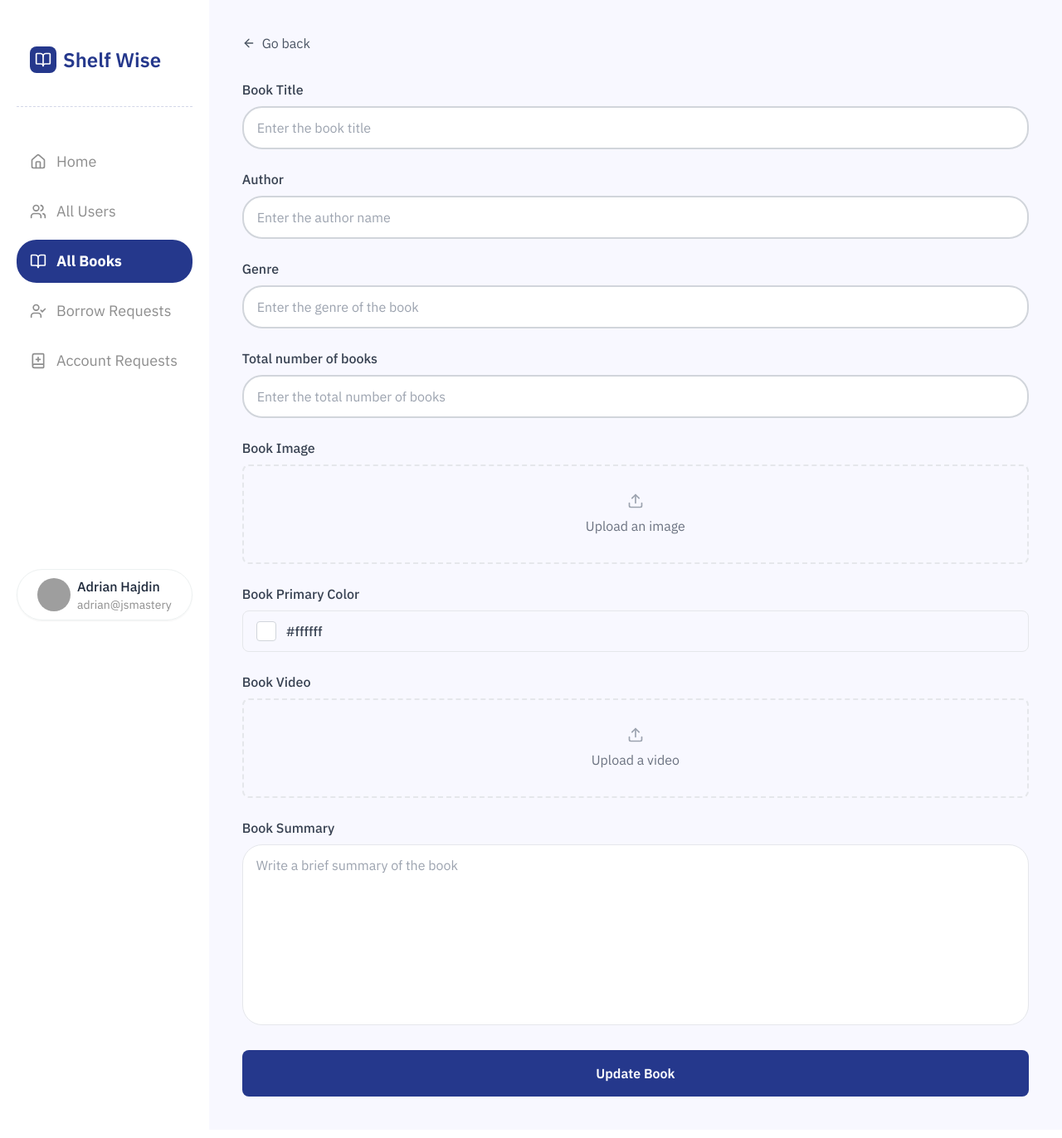
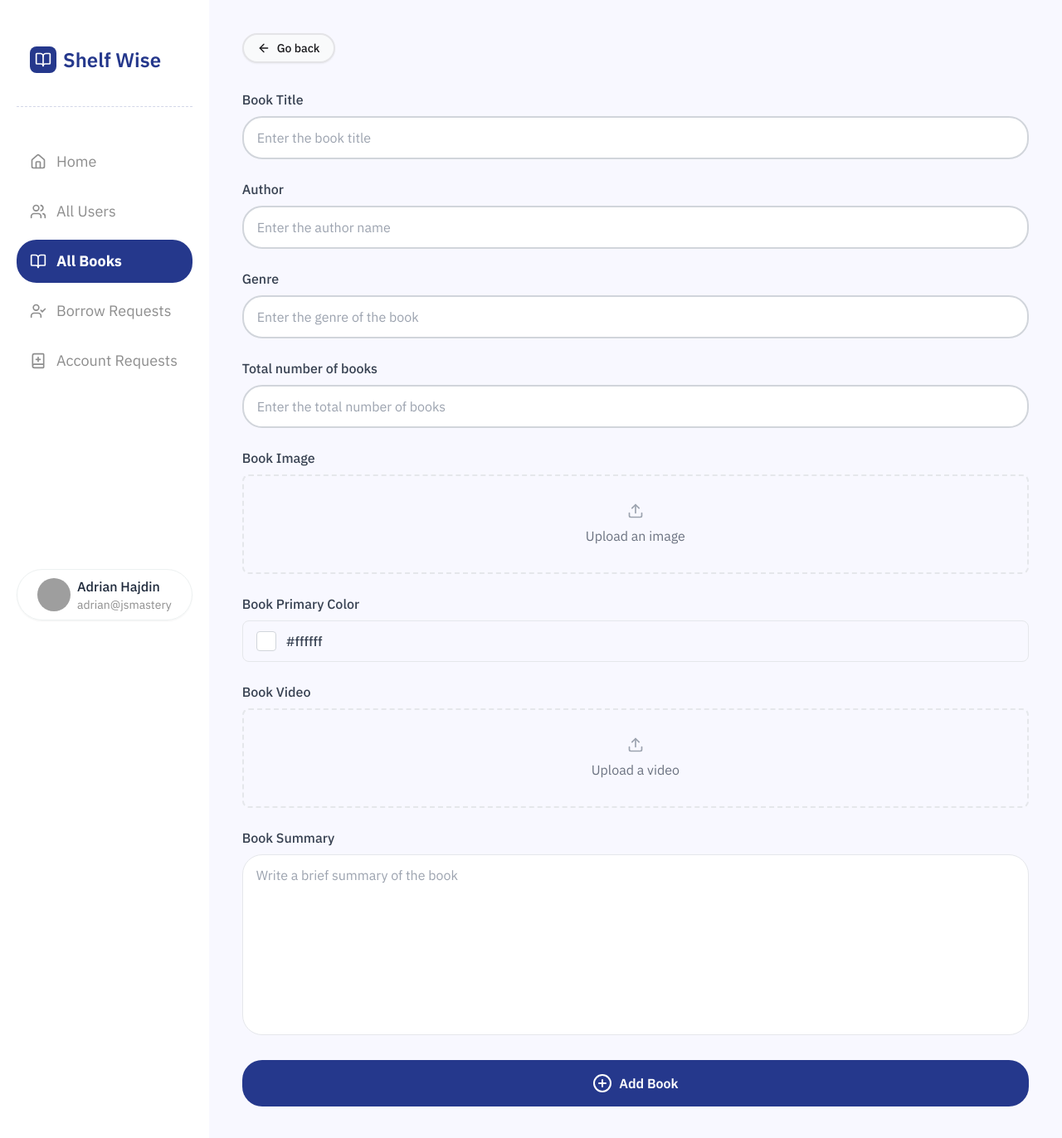
Before and after one commit to Euphoric-Coder/ShelfWise---College-Library-Management-System, a Next.js app: page /admin/all-books/add-book in a window 1280 px wide. Shown: the whole page at 83% size. Built offline with nearby package versions, Linux system fonts and the light colour scheme; no server answers; grey boxes are pictures that could not be loaded.

Commit message:
Update button aesthetics

```diff
--- a/components/Admin/AllBookPage.jsx
+++ b/components/Admin/AllBookPage.jsx
@@ -86,7 +86,7 @@ const AllBooksPage = () => {
               </div>
               <button
                 onClick={() => router.push("/admin/all-books/add-book")}
-                className="all-books-create-btn"
+                className="all-books-create-btn rounded-3xl"
               >
                 <Plus className="w-4 h-4" />
                 Create a New Book
--- a/components/Admin/CreateBookPage.jsx
+++ b/components/Admin/CreateBookPage.jsx
@@ -1,7 +1,8 @@
 "use client";
 
 import React, { useState } from "react";
-import { ArrowLeft, Upload } from "lucide-react";
+import { ArrowLeft, CirclePlus, Upload } from "lucide-react";
+import { Button } from "../ui/button";
 
 const CreateBookPage = () => {
   const [formData, setFormData] = useState({
@@ -29,15 +30,16 @@ const CreateBookPage = () => {
 
   return (
     <div className="w-full space-y-6">
-      <button
+      <Button
+      variant="secondary"
         onClick={() => {
             window.history.back();
         }}
-        className="flex items-center gap-2 text-gray-600 hover:text-gray-800 mb-8 transition-colors"
+        className="flex items-center gap-2 mb-8 border-2 transition-colors rounded-3xl"
       >
         <ArrowLeft className="w-4 h-4" />
         Go back
-      </button>
+      </Button>
 
       <form onSubmit={handleSubmit} className="w-full space-y-6">
         <div className="form-group">
@@ -135,7 +137,8 @@ const CreateBookPage = () => {
         </div>
 
         <button type="submit" className="submit-button">
-          Update Book
+          <CirclePlus />
+          Add Book
         </button>
       </form>
     </div>
--- a/components/Admin/EditBookPage.jsx
+++ b/components/Admin/EditBookPage.jsx
@@ -1,7 +1,7 @@
 "use client";
 
 import React, { useState } from "react";
-import { ArrowLeft, Folder, X } from "lucide-react";
+import { ArrowLeft, Folder, PenBox, X } from "lucide-react";
 import { Button } from "../ui/button";
 import { useRouter } from "next/navigation";
 
@@ -48,7 +48,7 @@ const EditBookPage = ({ bookData }) => {
         onClick={() => {
           router.push("/admin/all-books");
         }}
-        className="flex items-center gap-2 mb-8 border-2 transition-colors"
+        className="flex items-center gap-2 mb-8 border-2 transition-colors rounded-3xl"
       >
         <ArrowLeft className="w-4 h-4" />
         Go back
@@ -105,7 +105,9 @@ const EditBookPage = ({ bookData }) => {
             {formData.coverUrl ? (
               <div className="uploaded-file">
                 <div className="file-info">
-                  <div className="file-icon"><Folder /></div>
+                  <div className="file-icon">
+                    <Folder />
+                  </div>
                   <span className="file-name">{formData.coverUrl}</span>
                 </div>
                 <button
@@ -178,6 +180,7 @@ const EditBookPage = ({ bookData }) => {
         </div>
 
         <button type="submit" className="submit-button">
+          <PenBox />
           Update Book
         </button>
       </form>
--- a/components/Admin/ViewBook.jsx
+++ b/components/Admin/ViewBook.jsx
@@ -40,7 +40,7 @@ const ViewBook = ({ onGoBack, bookData }) => {
         <Button
           variant="secondary"
           onClick={onGoBack}
-          className="flex items-center gap-2 mb-8 transition-colors border-2"
+          className="flex items-center gap-2 mb-8 transition-colors border-2 rounded-3xl"
         >
           <ArrowLeft className="w-4 h-4" />
           Go back
--- a/styles/admin.css
+++ b/styles/admin.css
@@ -541,7 +541,7 @@
 }
 
 .submit-button {
-  @apply w-full py-3 sm:py-4 bg-primary-admin text-white text-sm sm:text-base font-semibold rounded-lg hover:bg-primary-admin/90 transition-colors duration-200;
+  @apply flex items-center justify-center gap-2 w-full py-3 sm:py-4 bg-primary-admin text-white text-sm sm:text-base font-semibold rounded-3xl hover:bg-primary-admin/90 transition-colors duration-200;
 }
 
 /* Upload Area with File */
```
